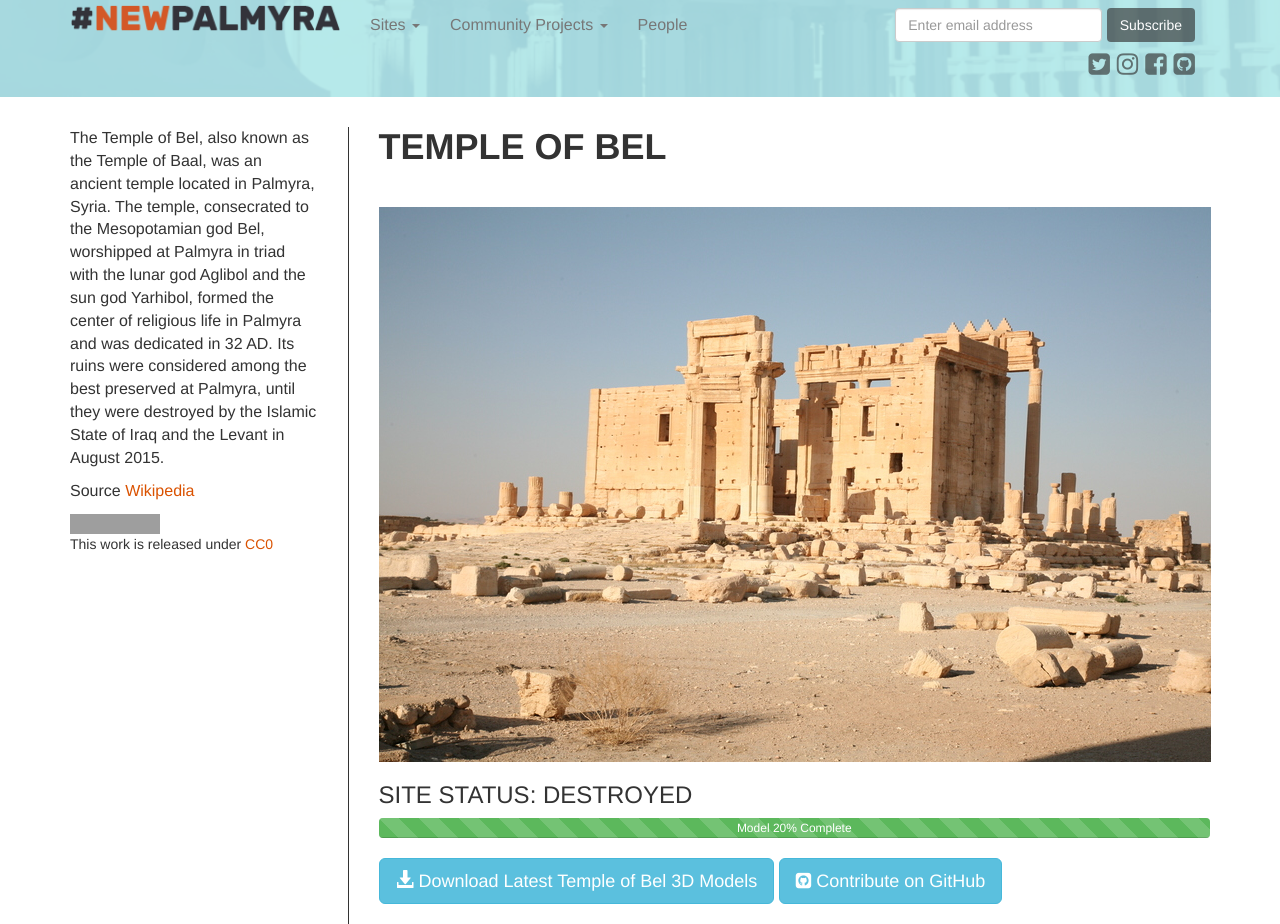
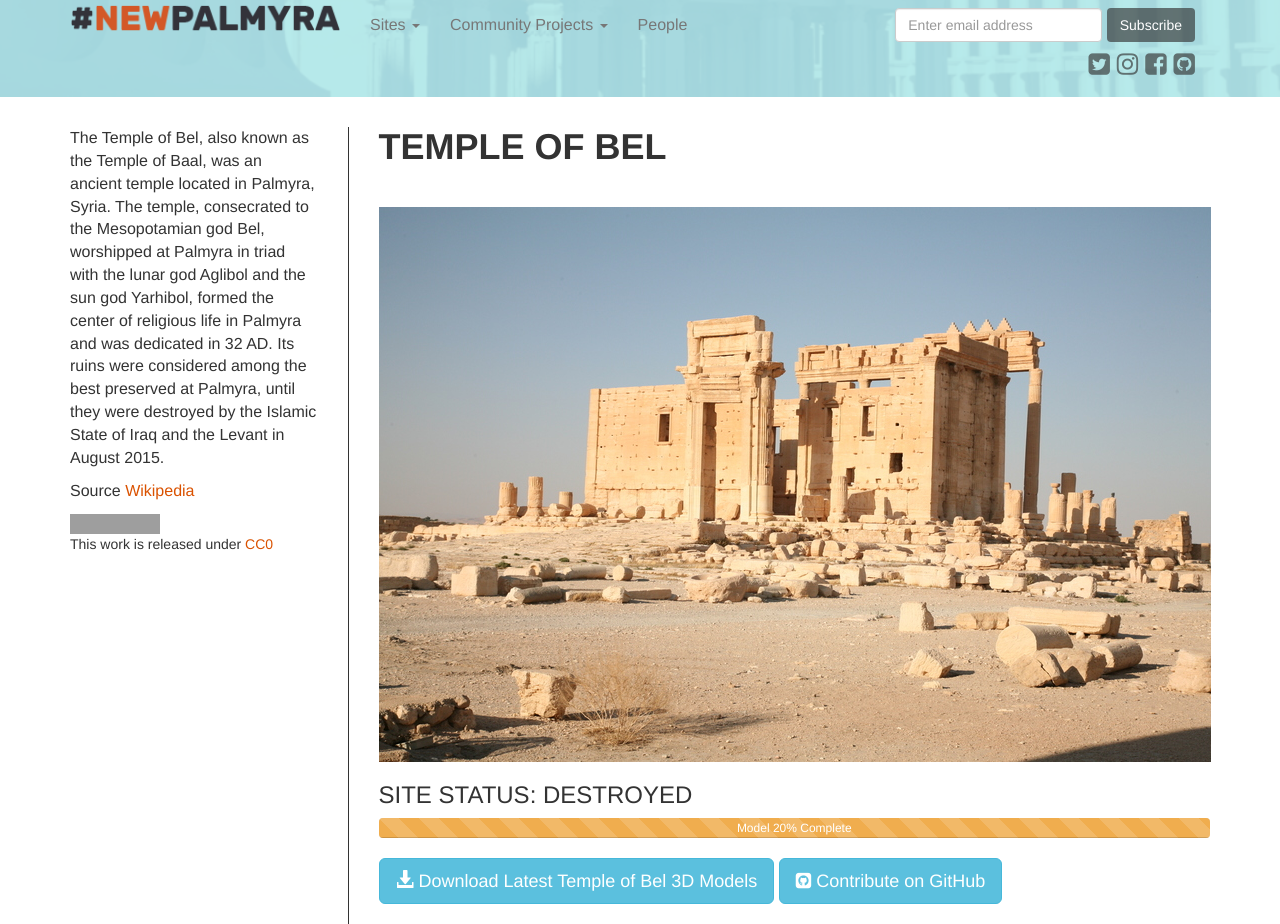
Before and after one commit to YasserMustafa/newpalmyra.org, a Jekyll site: the page built from models/temple-of-bel.html, in a window 1280 px wide. Shown: the top 924 px of the page. Built offline with Jekyll 4.4.1, drawn with Linux system fonts in a browser that asks for light colours; nearby versions of some CDN libraries; grey boxes are pictures that could not be loaded.

Commit message:
updated progress bar

```diff
--- a/models/temple-of-bel.html
+++ b/models/temple-of-bel.html
@@ -17,7 +17,7 @@ direction: ltr
   <h3>Site Status: Destroyed</h3>
 
   <div class="progress">
-    <div class="progress-bar progress-bar-success progress-bar-striped" role="progressbar" aria-valuenow="20" aria-valuemin="0" aria-valuemax="100" style="width: 100%">
+    <div class="progress-bar progress-bar-warning progress-bar-striped" role="progressbar" aria-valuenow="20" aria-valuemin="0" aria-valuemax="100" style="width: 100%">
       Model 20% Complete
     </div>
   </div>
```
